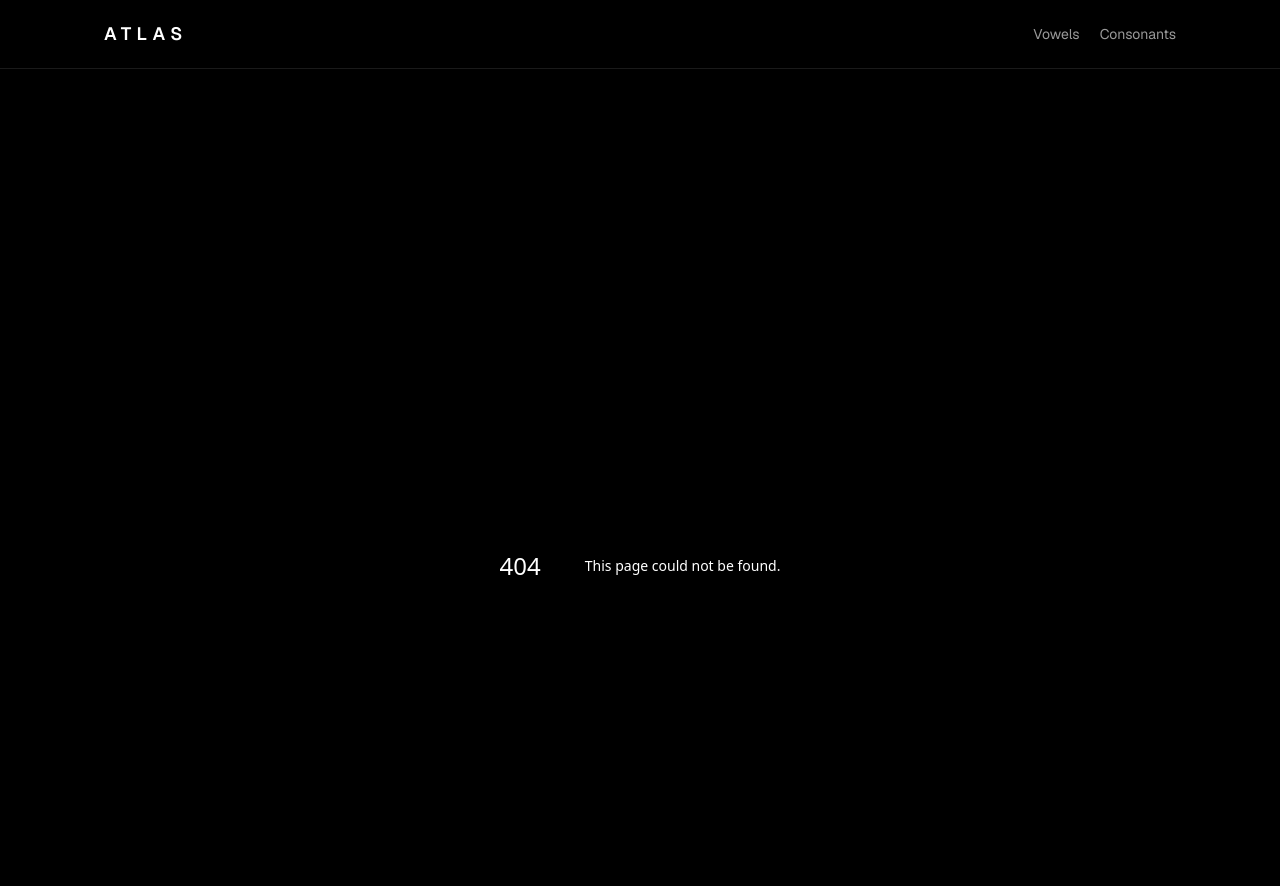
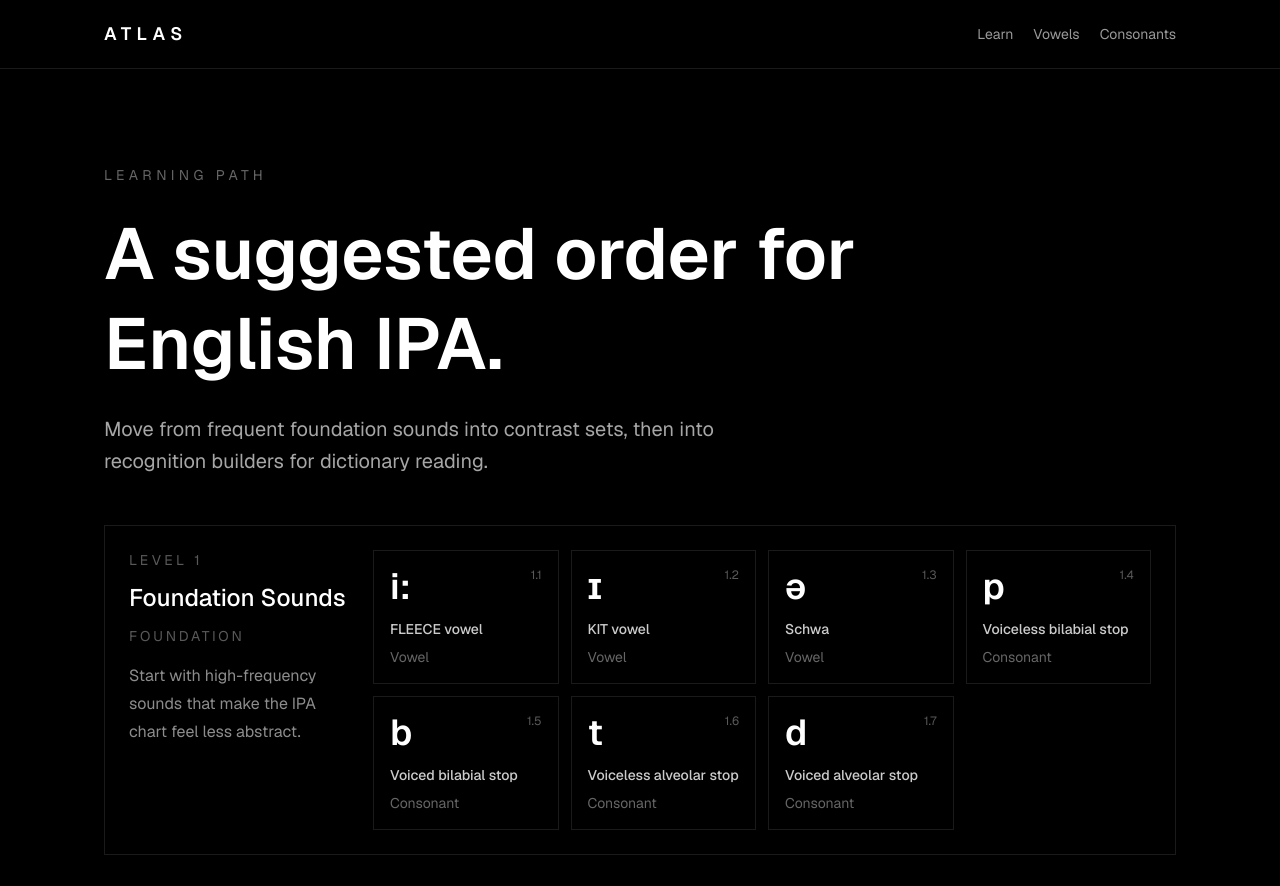
Before and after one commit to KulafuAcademy/ATLAS, a Next.js app: page /learn in a window 1280 px wide. Before the commit this address had no page. Shown: the top 886 px of the page. Built offline with nearby package versions, Linux system fonts and the light colour scheme.

Commit message:
Add ATLAS learning path

```diff
--- a/app/ipa/[symbol]/page.tsx
+++ b/app/ipa/[symbol]/page.tsx
@@ -3,6 +3,7 @@ import { notFound } from "next/navigation";
 
 import { PageHeader } from "@/components/common/PageHeader";
 import { getRelatedSymbols, getSymbolBySlug } from "@/lib/ipa";
+import { getLearningStepBySlug, getNextLearningSymbol } from "@/lib/learning";
 
 type IpaDetailPageProps = {
   params: Promise<{
@@ -20,6 +21,8 @@ export default async function IpaDetailPage({ params }: IpaDetailPageProps) {
 
   const backHref = ipaSymbol.category === "vowel" ? "/vowels" : "/consonants";
   const relatedSymbols = getRelatedSymbols(ipaSymbol);
+  const learningStep = getLearningStepBySlug(ipaSymbol.slug);
+  const nextLearningSymbol = getNextLearningSymbol(ipaSymbol.slug);
   const learningFocus =
     ipaSymbol.category === "vowel"
       ? [
@@ -40,6 +43,25 @@ export default async function IpaDetailPage({ params }: IpaDetailPageProps) {
         title={ipaSymbol.symbol}
         description={ipaSymbol.label}
       />
+
+      {learningStep ? (
+        <section className="grid gap-4 border border-white/10 p-5 md:grid-cols-[1fr_auto] md:items-center">
+          <div>
+            <p className="text-sm uppercase tracking-[0.24em] text-white/35">
+              Learning Path
+            </p>
+            <p className="mt-2 text-white">
+              Step {learningStep.position}: {learningStep.stage.title}
+            </p>
+          </div>
+          <Link
+            href="/learn"
+            className="text-sm font-medium text-white underline underline-offset-4 transition hover:text-white/70"
+          >
+            View path
+          </Link>
+        </section>
+      ) : null}
 
       <section className="grid gap-8 border-t border-white/10 pt-10 lg:grid-cols-[0.85fr_1.15fr]">
         <div className="space-y-6">
@@ -133,12 +155,22 @@ export default async function IpaDetailPage({ params }: IpaDetailPageProps) {
       </section>
 
       <section className="border-t border-white/10 pt-10">
+        <div className="flex flex-col gap-4 sm:flex-row sm:items-center sm:justify-between">
           <Link
             href={backHref}
             className="inline-flex text-sm font-medium text-white underline underline-offset-4 transition hover:text-white/70"
           >
             Back to {ipaSymbol.category}s
           </Link>
+          {nextLearningSymbol ? (
+            <Link
+              href={`/ipa/${nextLearningSymbol.slug}`}
+              className="inline-flex text-sm font-medium text-white underline underline-offset-4 transition hover:text-white/70"
+            >
+              Next: {nextLearningSymbol.symbol} {nextLearningSymbol.label}
+            </Link>
+          ) : null}
+        </div>
       </section>
     </div>
   );
--- /dev/null
+++ b/app/learn/page.tsx
@@ -0,0 +1,15 @@
+import { PageHeader } from "@/components/common/PageHeader";
+import { LearningPath } from "@/components/ipa/LearningPath";
+
+export default function LearnPage() {
+  return (
+    <div className="space-y-12">
+      <PageHeader
+        eyebrow="Learning Path"
+        title="A suggested order for English IPA."
+        description="Move from frequent foundation sounds into contrast sets, then into recognition builders for dictionary reading."
+      />
+      <LearningPath />
+    </div>
+  );
+}
--- a/app/page.tsx
+++ b/app/page.tsx
@@ -2,17 +2,25 @@ import { PageHeader } from "@/components/common/PageHeader";
 import { SectionLink } from "@/components/common/SectionLink";
 import { IpaPreviewGrid } from "@/components/ipa/IpaPreviewGrid";
 import { ipaSections, ipaSymbols } from "@/data/ipa";
+import { getRecommendedStartSymbols } from "@/lib/learning";
 
 export default function HomePage() {
+  const recommendedSymbols = getRecommendedStartSymbols();
+
   return (
     <div className="space-y-20">
       <PageHeader
-        eyebrow="Version 0.6.0"
+        eyebrow="Version 0.7.0"
         title="ATLAS"
-        description="A minimal English IPA learning app with searchable sound maps and study-focused IPA pages."
+        description="A minimal English IPA learning app with searchable sound maps, study pages, and a suggested learning path."
       />
 
-      <section className="grid gap-4 md:grid-cols-2">
+      <section className="grid gap-4 md:grid-cols-3">
+        <SectionLink
+          title="Learning Path"
+          description="Follow a suggested order from foundation sounds into contrast sets."
+          href="/learn"
+        />
         {ipaSections.map((section) => (
           <SectionLink
             key={section.href}
@@ -21,6 +29,18 @@ export default function HomePage() {
             href={section.href}
           />
         ))}
+      </section>
+
+      <section className="space-y-6">
+        <div className="space-y-2">
+          <p className="text-sm uppercase tracking-[0.28em] text-white/40">
+            Recommended Start
+          </p>
+          <h2 className="text-2xl font-medium md:text-3xl">
+            Begin with these sounds
+          </h2>
+        </div>
+        <IpaPreviewGrid symbols={recommendedSymbols} />
       </section>
 
       <section className="space-y-6">
--- /dev/null
+++ b/components/ipa/LearningPath.tsx
@@ -0,0 +1,57 @@
+import Link from "next/link";
+
+import { getLearningPath } from "@/lib/learning";
+
+export function LearningPath() {
+  const stages = getLearningPath();
+
+  return (
+    <div className="space-y-8">
+      {stages.map((stage, stageIndex) => (
+        <section key={stage.title} className="border border-white/10 p-6">
+          <div className="grid gap-6 lg:grid-cols-[220px_1fr]">
+            <div>
+              <p className="text-sm uppercase tracking-[0.24em] text-white/35">
+                Level {stageIndex + 1}
+              </p>
+              <h2 className="mt-3 text-2xl font-medium text-white">
+                {stage.title}
+              </h2>
+              <p className="mt-3 text-sm uppercase tracking-[0.2em] text-white/35">
+                {stage.level}
+              </p>
+              <p className="mt-4 leading-7 text-white/55">
+                {stage.description}
+              </p>
+            </div>
+
+            <div className="grid gap-3 sm:grid-cols-2 xl:grid-cols-4">
+              {stage.symbols.map((symbol, index) => (
+                <Link
+                  key={symbol.slug}
+                  href={`/ipa/${symbol.slug}`}
+                  className="border border-white/10 p-4 transition hover:border-white/35"
+                >
+                  <div className="flex items-start justify-between gap-4">
+                    <p className="text-4xl font-semibold text-white">
+                      {symbol.symbol}
+                    </p>
+                    <p className="text-xs text-white/35">
+                      {stageIndex + 1}.{index + 1}
+                    </p>
+                  </div>
+                  <p className="mt-3 text-sm font-medium text-white/80">
+                    {symbol.label}
+                  </p>
+                  <p className="mt-2 text-sm capitalize text-white/40">
+                    {symbol.category}
+                  </p>
+                </Link>
+              ))}
+            </div>
+          </div>
+        </section>
+      ))}
+    </div>
+  );
+}
--- /dev/null
+++ b/data/learning.ts
@@ -0,0 +1,32 @@
+import type { LearningStage } from "@/types/ipa";
+
+export const learningStages: LearningStage[] = [
+  {
+    title: "Foundation Sounds",
+    level: "foundation",
+    description:
+      "Start with high-frequency sounds that make the IPA chart feel less abstract.",
+    slugs: ["i", "ih", "schwa", "p", "b", "t", "d"],
+  },
+  {
+    title: "Core Vowel Contrasts",
+    level: "contrast",
+    description:
+      "Build useful listening contrasts across front, central, and back vowels.",
+    slugs: ["e", "ae", "uh", "aa", "uu", "u"],
+  },
+  {
+    title: "Core Consonant Contrasts",
+    level: "contrast",
+    description:
+      "Compare place, manner, and voicing with common English consonant pairs.",
+    slugs: ["k", "g", "f", "v", "s", "z", "th", "dh"],
+  },
+  {
+    title: "Recognition Builders",
+    level: "advanced",
+    description:
+      "Add less transparent spellings and sounds that help with dictionary reading.",
+    slugs: ["sh", "zh", "ch", "j", "ng", "l", "r", "w", "y"],
+  },
+];
--- /dev/null
+++ b/lib/learning.ts
@@ -0,0 +1,53 @@
+import { learningStages } from "@/data/learning";
+import { getSymbolBySlug } from "@/lib/ipa";
+import type { IpaSymbol } from "@/types/ipa";
+
+function isIpaSymbol(symbol: IpaSymbol | undefined): symbol is IpaSymbol {
+  return Boolean(symbol);
+}
+
+export function getLearningPath() {
+  return learningStages.map((stage) => ({
+    ...stage,
+    symbols: stage.slugs.map(getSymbolBySlug).filter(isIpaSymbol),
+  }));
+}
+
+export function getLearningStepBySlug(slug: string) {
+  let position = 0;
+
+  for (const stage of learningStages) {
+    const index = stage.slugs.indexOf(slug);
+
+    if (index >= 0) {
+      return {
+        stage,
+        stageIndex: learningStages.indexOf(stage),
+        index,
+        position: position + index + 1,
+      };
+    }
+
+    position += stage.slugs.length;
+  }
+
+  return null;
+}
+
+export function getNextLearningSymbol(slug: string) {
+  const flattenedSlugs = learningStages.flatMap((stage) => stage.slugs);
+  const index = flattenedSlugs.indexOf(slug);
+
+  if (index < 0 || index === flattenedSlugs.length - 1) {
+    return null;
+  }
+
+  return getSymbolBySlug(flattenedSlugs[index + 1]) ?? null;
+}
+
+export function getRecommendedStartSymbols() {
+  return learningStages[0].slugs
+    .slice(0, 4)
+    .map(getSymbolBySlug)
+    .filter(isIpaSymbol);
+}
--- a/lib/navigation.ts
+++ b/lib/navigation.ts
@@ -1,4 +1,5 @@
 export const navItems = [
+  { label: "Learn", href: "/learn" },
   { label: "Vowels", href: "/vowels" },
   { label: "Consonants", href: "/consonants" },
 ];
--- a/package.json
+++ b/package.json
@@ -1,6 +1,6 @@
 {
   "name": "atlas",
-  "version": "0.6.0",
+  "version": "0.7.0",
   "private": true,
   "scripts": {
     "dev": "next dev",
```
Also changed, not shown: types/ipa.ts (+9 -0 lines), 2 other files (tests, documents, lock files or other folders). Lines whose indentation alone changed are shown as unchanged.
